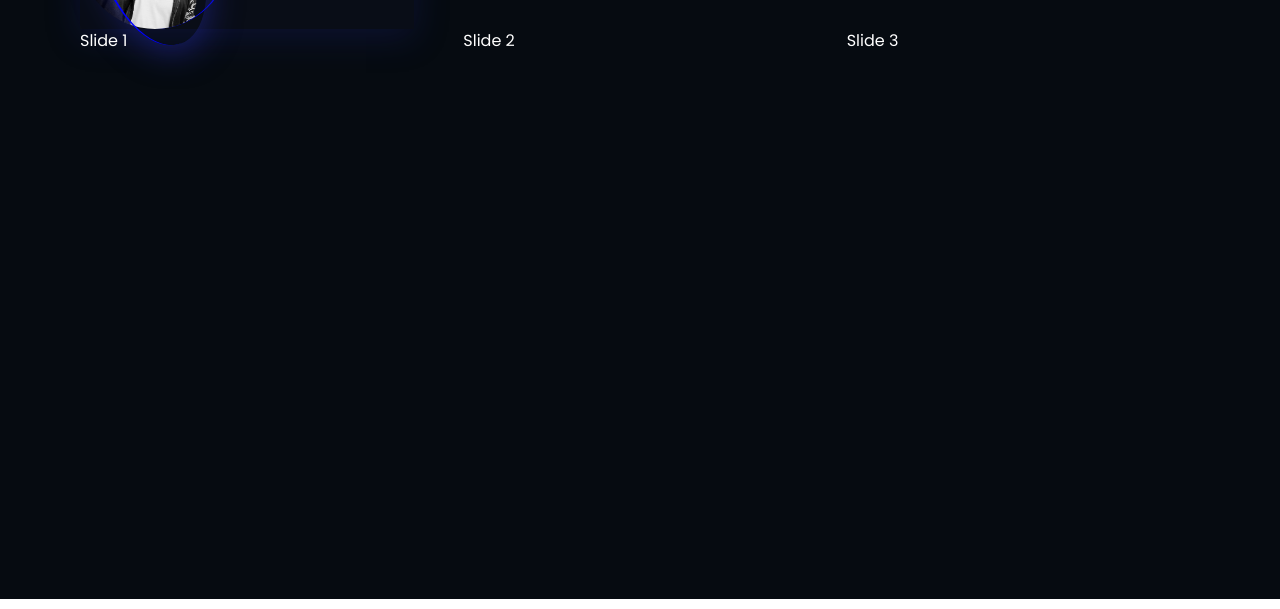
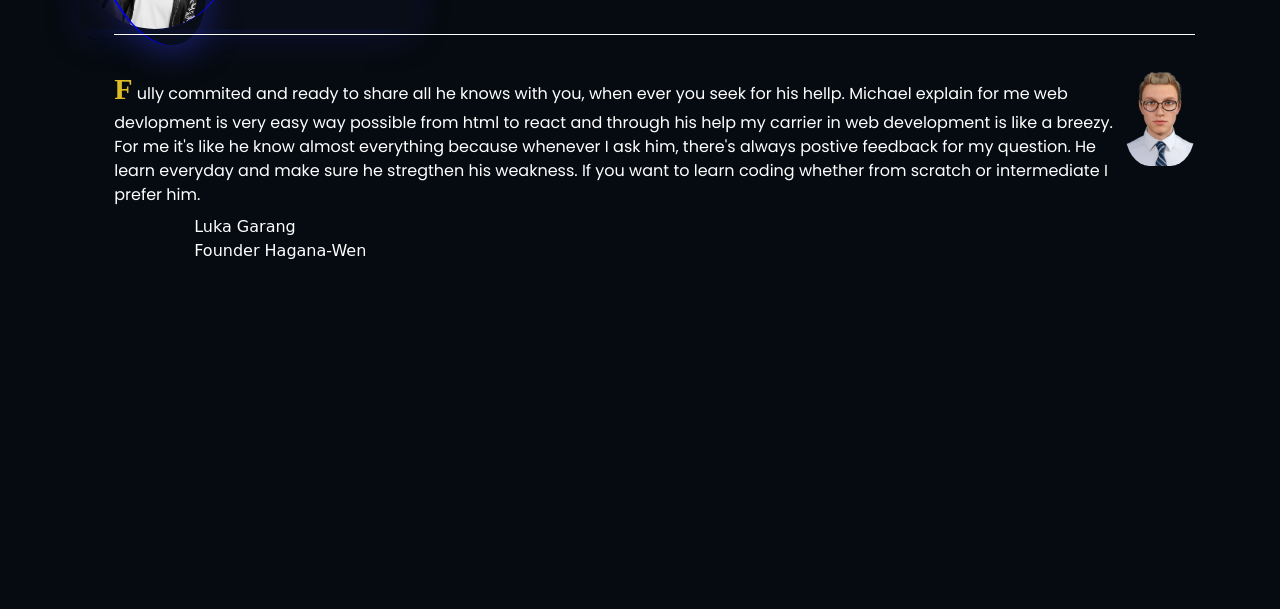
Before and after one commit to kenyi-mic/portfolio-2.0, a website built with Parcel: page src/index.html in a window 1280 px wide. Shown: the part 1301-1910 px from the top of the page. Built offline with nearby package versions, Linux system fonts and the light colour scheme.

Commit message:
maybe tiny but swiper update yoo!

```diff
--- a/src/Assets/js/app.js
+++ b/src/Assets/js/app.js
@@ -73,7 +73,7 @@ new Typed(".auto-type-profession", {
 //swiper
 
 var swipper = new Swiper(".swiper", {
-  slidesPerView: 3,
+  slidesPerView: 1,
   spaceBetween: 30,
   pagination: {
     el: ".swiper-pagination",
--- a/src/Assets/styles/landing.scss
+++ b/src/Assets/styles/landing.scss
@@ -7,7 +7,7 @@
   background: #000;
   color: white;
 
-  background-image: url("../images/background/66.jpg");
+  background-image: url("../images/background/33.jpg");
   background-size: cover;
   background-repeat: no-repeat;
   .intro {
--- a/src/Assets/styles/reviews.scss
+++ b/src/Assets/styles/reviews.scss
@@ -1,4 +1,5 @@
 @import "./base.scss";
+@import url("https://fonts.googleapis.com/css2?family=Nerko+One&family=Orbitron:wght@400;500;600;700;800;900&display=swap");
 .reviews {
   position: relative;
   background: $darkblue;
@@ -51,3 +52,57 @@
     }
   }
 }
+
+.swiper__wrapper {
+  padding: 2rem 0;
+}
+.swiper {
+  min-height: 500px;
+}
+.review {
+  position: relative;
+  display: flex;
+  font-size: 16px;
+  padding: 5px;
+  &__card {
+    position: relative;
+    width: 100%;
+    padding: 2rem 0;
+    display: flex;
+  }
+  svg {
+    width: 30px;
+    fill: $yellow;
+  }
+  &__topborder {
+    width: 100%;
+    height: 1px;
+    position: absolute;
+
+    top: 0;
+    left: 0;
+    background: #fff;
+  }
+  &__text {
+    span {
+      font-family: "Haghisty_DEMO", "sans-serif";
+      font-size: 30px;
+      font-weight: 600;
+      color: $yellow;
+    }
+  }
+  &__img {
+    width: 70px;
+    height: 100px;
+    object-fit: cover;
+    border-radius: 35%;
+  }
+  &__profile {
+    position: absolute;
+    left: 5rem;
+    bottom: -1.5rem;
+    display: flex;
+    flex-direction: column;
+    font-family: cursive;
+  }
+}
--- a/src/index.html
+++ b/src/index.html
@@ -12,6 +12,11 @@
         content="Fullstack react developer with javascript and nodejs, react native and expressjs, mongo bd" />
     <link rel="stylesheet" href="./Assets/styles/base.scss" />
     <link rel="stylesheet" href="https://unicons.iconscout.com/release/v4.0.0/css/line.css" />
+    <link rel="preconnect" href="https://fonts.googleapis.com">
+    <link rel="preconnect" href="https://fonts.gstatic.com" crossorigin>
+    <link
+        href="https://fonts.googleapis.com/css2?family=Nerko+One&family=Orbitron:wght@400;500;600;700;800;900&display=swap"
+        rel="stylesheet">
     <script src="./Assets/js/styles.js"></script>
     <link rel="apple-touch-icon" sizes="57x57" href="/favicons/apple-icon-57x57.png" />
     <link rel="apple-touch-icon" sizes="60x60" href="/favicons/apple-icon-60x60.png" />
@@ -163,20 +168,45 @@
         <div class="swiper__wraper">
             <div class="swiper">
                 <div class="swiper-wrapper">
-                    <div class="swiper-slide">Slide 1</div>
-                    <div class="swiper-slide">Slide 2</div>
-                    <div class="swiper-slide">Slide 3</div>
-                    <div class="swiper-slide">Slide 4</div>
-                    <div class="swiper-slide">Slide 5</div>
-                    <div class="swiper-slide">Slide 6</div>
-                    <div class="swiper-slide">Slide 7</div>
-                    <div class="swiper-slide">Slide 8</div>
-                    <div class="swiper-slide">Slide 9</div>
+                    <div class="swiper-slide">
+                        <div class="review">
+                            <svg width="100%" height="9" viewBox="0 0 101 9">
+                                <path
+                                    d="M.426 1.973C4.144 1.567 17.77-.514 21.443 1.48 24.296 3.026 24.844 4.627 27.5 7c3.075 2.748 6.642-4.141 10.066-4.688 7.517-1.2 13.237 5.425 17.59 2.745C58.5 3 60.464-1.786 66 2c1.996 1.365 3.174 3.737 5.286 4.41 5.423 1.727 25.34-7.981 29.14-1.294"
+                                    pathLength="1" fill="none" stroke="#000" />
+                            </svg>
+                            <div class="review__card">
+                                <div class="review__topborder">
+                                </div>
+                                <div class="review__text">
+                                    <span>F</span>
+                                    ully commited and ready to share all he knows with you, when ever you seek for
+                                    his
+                                    hellp. Michael explain for me web devlopment is very easy way possible from html
+                                    to
+                                    react and through his help my carrier in web development is like a breezy. For
+                                    me
+                                    it's like he know almost everything because whenever I ask him, there's always
+                                    postive feedback for my question. He learn everyday and make sure he stregthen
+                                    his
+                                    weakness. If you want to learn coding whether from scratch or intermediate I
+                                    prefer
+                                    him.
+                                </div>
+                                <img src="./Assets/images/profile/1.png" alt="Luka garange" class="review__img">
+                                <div class="review__profile">
+                                    <span>Luka Garang</span>
+                                    <span>Founder Hagana-Wen</span>
+                                </div>
+
+                            </div>
+
+                        </div>
+                    </div>
+
                 </div>
                 <div class="swiper-pagination"></div>
             </div>
-
-
         </div>
 
 
```
Also changed, not shown: dist/1.9a37db48.png (added), dist/33.62dd051d.jpg (added), dist/favicons/manifest.js, dist/index.html, 7 other files.
